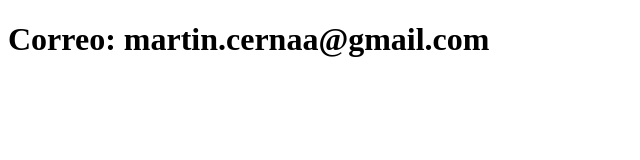
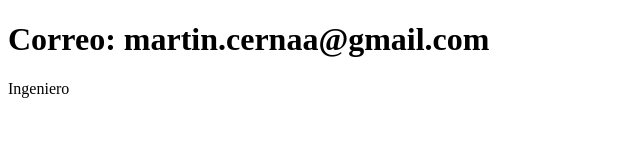
Before and after one commit to MartinCerna/sistema-de-registro, a plain HTML site: page contacto.html in a window 1280 px wide. Shown: the full height of the page, 0-640 px from the left. Drawn offline with Linux system fonts and the light colour scheme.

Commit message:
Update contacto.html

```diff
--- a/contacto.html
+++ b/contacto.html
@@ -7,5 +7,6 @@
 </head>
 <body>
    <h1>Correo: martin.cernaa@gmail.com</h1>
+   <p>Ingeniero</p>
 </body>
 </html>
```
